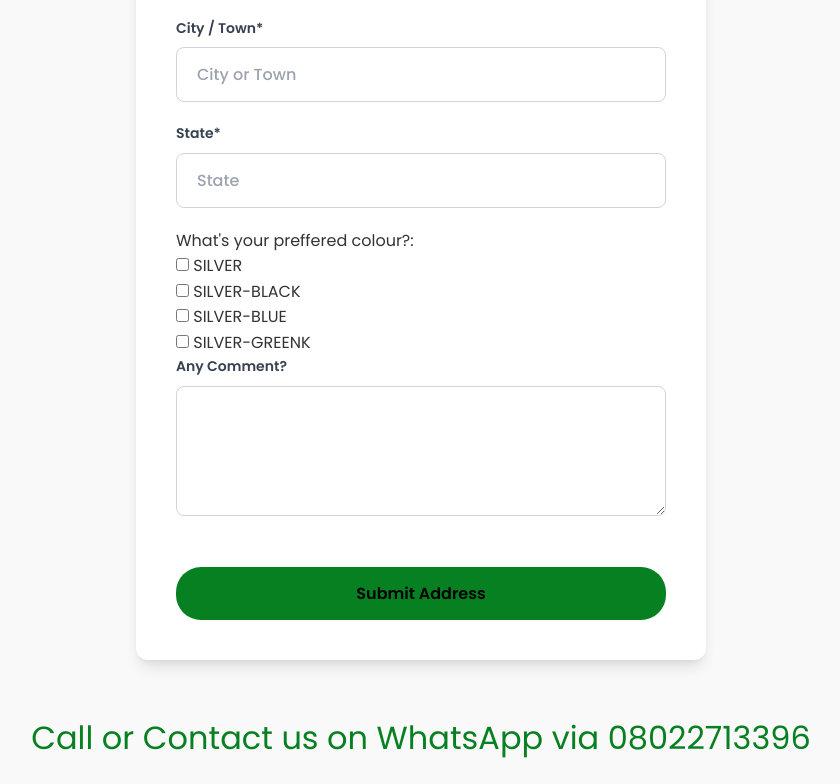
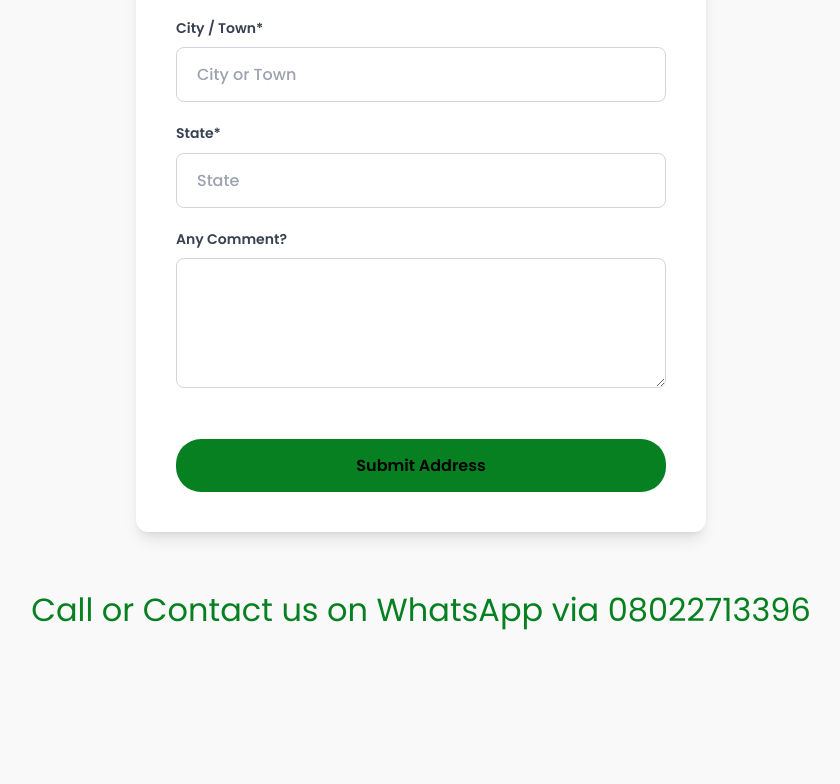
Before and after one commit to Olusolazainab/poedagarwristwatch, a plain HTML site: page index.html in a window 1280 px wide. Shown: the part 3543-4327 px from the top of the page, without its empty margins (219-1059 px from the left). After the commit the page ends 4199 px from the top, so only its background shows below. Drawn offline with Linux system fonts and the light colour scheme.

Commit message:
Remove color preference checkboxes
Removed color preference checkboxes from the form.

```diff
--- a/index.html
+++ b/index.html
@@ -171,17 +171,7 @@
             />
 
 
-          <div>
-        <p>What's your preffered colour?:</p>
-       <input type="checkbox" id="silver" name="silver" value="silver">
-  <label for="vehicle1"> SILVER</label><br>
-  <input type="checkbox" id="silver-black" name="silver-black" value="silver-black">
-  <label for="vehicle2"> SILVER-BLACK</label><br>
-  <input type="checkbox" id="silver-blue" name="silver-blue" value="silver-blue">
-  <label for="vehicle3"> SILVER-BLUE</label><br>
-	<input type="checkbox" id="silver-green" name="silver-green" value="silver-green">
-  <label for="vehicle2"> SILVER-GREENK</label><br>
-</div>
+
 
             <label for="commnt" class="form-label"
                 >Any Comment?</label
```
